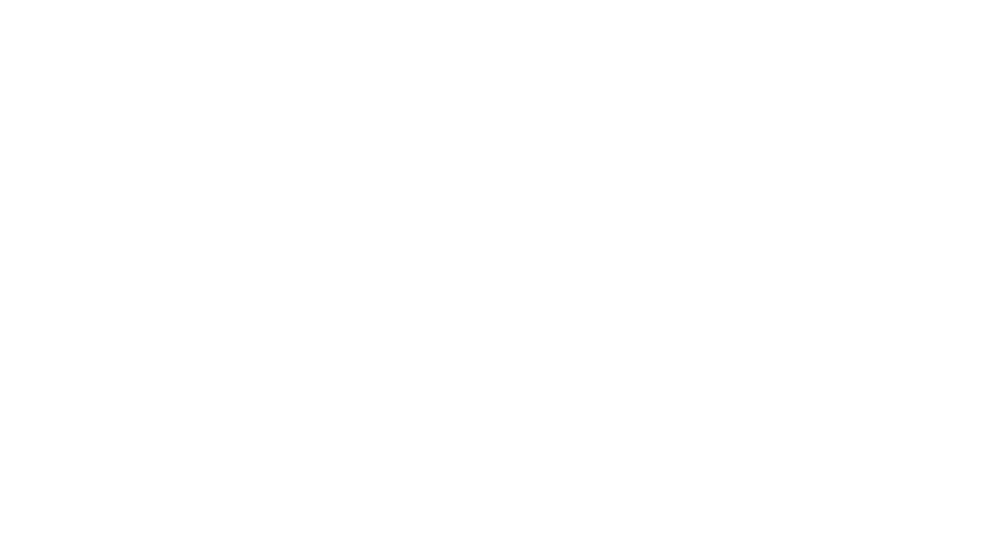
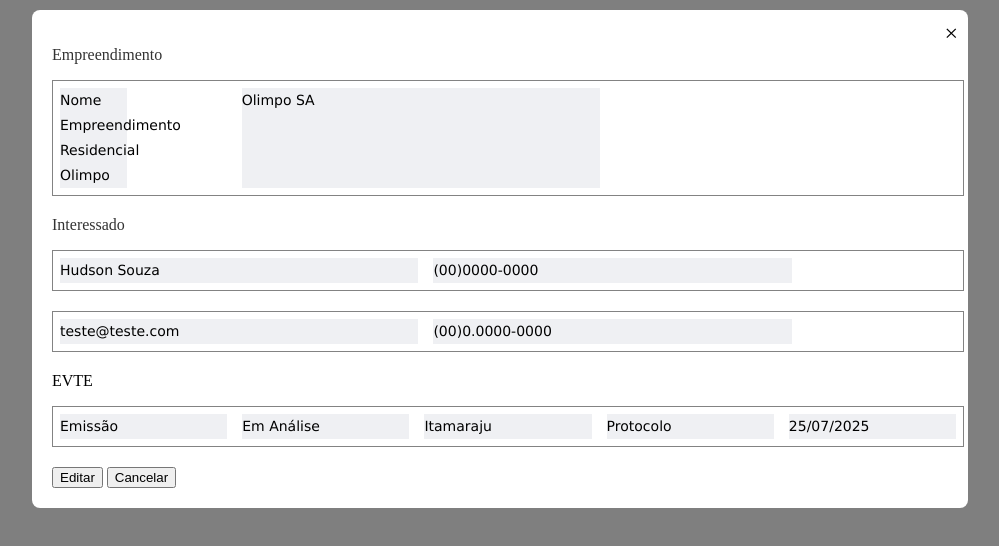
Before and after one commit to hudsonfs7/evtes, a website: page modals/viewEvte.html in a window 1280 px wide. Shown: the whole page, without its empty margins (140-1139 px from the left). Drawn offline with Linux system fonts and the light colour scheme.

Commit message:
Parei ajustando a viewmodal. Cores e estilo definidas, faltando apenas aplicar o layout em css

```diff
--- a/modals/viewEvte.html
+++ b/modals/viewEvte.html
@@ -7,10 +7,15 @@
     <span id="closeModalView" class="closeView">&times;</span>
 
     <p class="title">Empreendimento</p>
-    <div class="empreendimento">
-      <span id="empreendimentoView" class="view" name="empreendimentoView"
-        >Residencial Olimpo</span
-      >
+    <div class="dadosEmpreendimentoView">
+      <div class="">
+        <span id="empreendimentoView" class="view" name="empreendimentoView"
+          >Nome Empreendimento</span
+        >
+        <span id="empreendimentoView" class="view" name="empreendimentoView"
+          >Residencial Olimpo</span
+        >
+      </div>
       <span class="view" name="empresaView">Olimpo SA</span>
     </div>
 
@@ -26,7 +31,7 @@
     </div>
 
     <p class="titleView">EVTE</p>
-    <div class="contato">
+    <div class="dadosEvteView">
       <span class="view" name="tipoEvteView">Emissão</span>
       <span class="view" name="statusView">Em Análise</span>
       <span class="view" name="localidadesView">Itamaraju</span>
--- a/styles/globalStyles.css
+++ b/styles/globalStyles.css
@@ -6,5 +6,9 @@
   --cor-primaria: #3498db;
   --cor-navActive: rgba(192, 209, 248, 0.837);
 
+  --cor-titleForm: rgba(33, 64, 106, 0.985);
+  --cor-infoForm: rgb(61, 74, 115);
+
   --fonte-principal: 'Roboto', sans-serif;
+  --c: 'Poppins', sans-serif;
 }
--- a/styles/viewEvte.css
+++ b/styles/viewEvte.css
@@ -1,5 +1,5 @@
 .modalView {
-  display: none;
+  display: block;
   position: fixed;
   z-index: 10;
   left: 0;
@@ -18,7 +18,7 @@
 }
 .viewForm {
   background: #fff;
-  margin: 2px auto 10px auto;
+  margin: 10px auto 10px auto;
 
   padding: 20px;
   width: 70vw;
@@ -34,15 +34,18 @@
   cursor: pointer;
 }
 
-.empreendimentoView,
-.contatoView {
+.dadosEmpreendimentoView,
+.contatoView,
+.dadosEvteView {
   display: flex;
-  justify-content: space-between;
+  flex-direction: row;
+
+  gap: 15px;
   width: 100%;
   border: 1px solid #454545aa;
   margin-bottom: 20px;
   padding: 7px;
-  text-align: center;
+  /* text-align: center; */
 }
 
 p.title {
@@ -54,11 +57,17 @@
 
 span.view {
   position: relative;
-  width: 48%;
-  line-height: 28px;
+  width: 40%;
+  line-height: 25px;
 
-  background-color: #65555866;
+  background-color: rgba(61, 74, 115, 0.083);
   display: block;
+
+  font-size: 14px;
+  color: var(--cor-infoForm);
+  font-family: var(--fonte-form);
+  font-weight: 500;
+
   font-family: 'Lucida Sans', 'Lucida Sans Regular', 'Lucida Grande',
     'Lucida Sans Unicode', Geneva, Verdana, sans-serif;
 }
```
Also changed, not shown: pages/cadastro.html (+2 -1 lines).
